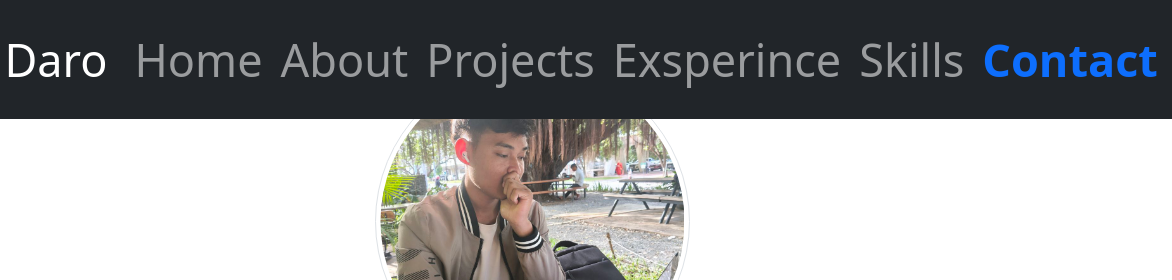
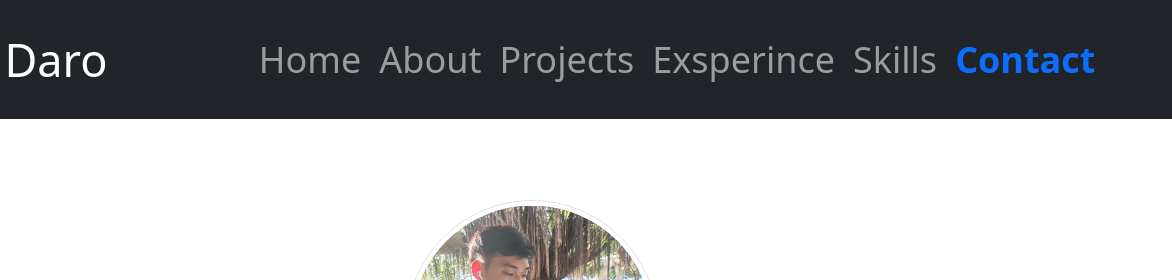
Before and after one commit to Heang-Daro/UsePersonal-Profiles, a plain HTML site: page index.html in a window 1280 px wide. Shown: the top 280 px of the page, 108-1280 px from the left. Drawn offline with nearby package versions, Linux system fonts and the light colour scheme.

Commit message:
index.html

```diff
--- a/index.html
+++ b/index.html
@@ -10,7 +10,7 @@
     <link rel="stylesheet" href="style.css">
     <script src="https://cdn.jsdelivr.net/npm/emailjs-com@3/dist/email.min.js"></script>
 </head>
-<body data-bs-spy="scroll" data-bs-target="#mainNav" data-bs-offset="88" tabindex="0" class="fs-1">
+<body data-bs-spy="scroll" data-bs-target="#mainNav" data-bs-offset="88" tabindex="0" class="fs-2">
 
 <nav id="mainNav" class="navbar navbar-expand-lg navbar-dark bg-dark fixed-top">
     <div class="container-fluid">
@@ -22,7 +22,7 @@
             <span class="navbar-toggler-icon"></span>
         </button>
         <div class="collapse navbar-collapse" id="menu">
-            <ul class="navbar-nav ms-auto text-end mx-5 fs-1">
+            <ul class="navbar-nav ms-auto text-end mx-5 fs-2">
                 <li class="nav-item"><a class="nav-link" href="#home">Home</a></li>
                 <li class="nav-item"><a class="nav-link" href="#about">About</a></li>
                 <li class="nav-item"><a class="nav-link" href="#projects">Projects</a></li>
@@ -34,7 +34,7 @@
     </div>
 </nav>
 
-<section id="home" class="min-vh-100 d-flex flex-column justify-content-center align-items-center text-center">
+<section id="home" class="min-vh-100 flex-column justify-content-center align-items-center text-center" style="margin-top:200px;">
     <img src="daro.jpg" class="rounded-circle img-fluid img-thumbnail mb-3" style="width:7em; height:7em; object-fit:cover;">
     <h1 class="fw-bold fs-sm-1 ">Hello, I'm Daro</h1>
     <p class="lead fs-3">
```
